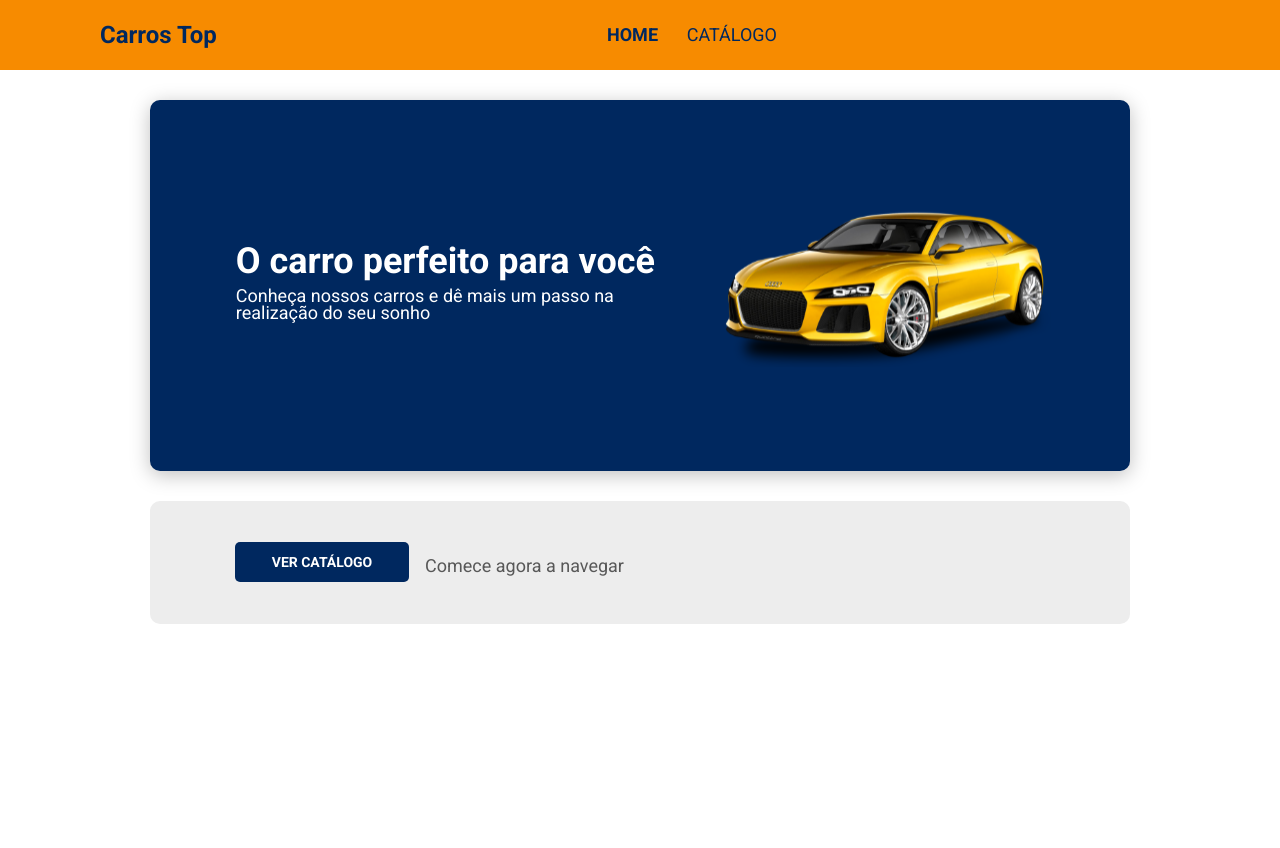
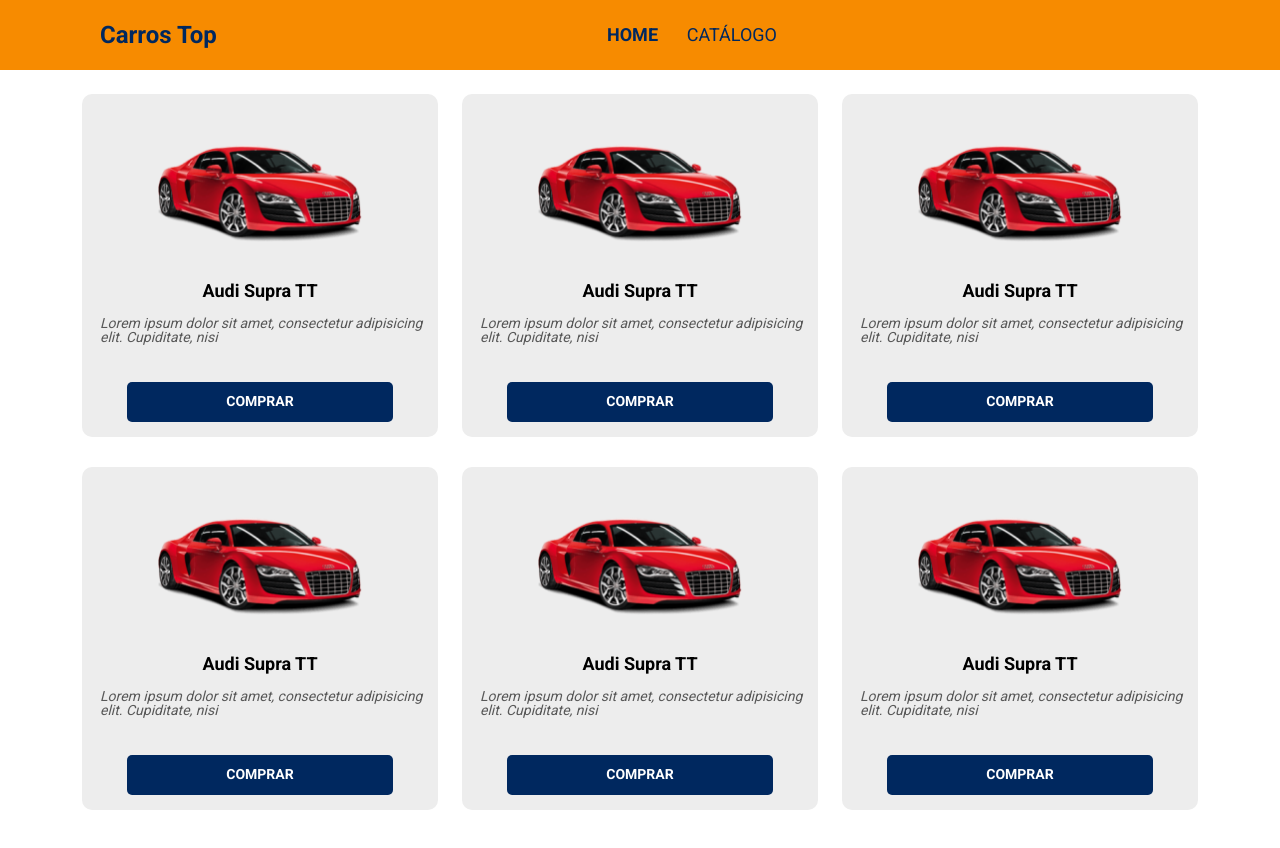
Before and after one commit to tiagogomes187/bds07, a React (Create React App) app in the folder frontweb/: page / in a window 1280 px wide. Shown: the top 848 px of the page. Before the commit the page ends 800 px from the top, so only its background shows below. Built offline with nearby package versions, Linux system fonts and the light colour scheme.

Commit message:
Finished cards with bootstrap grid system.

```diff
--- a/frontweb/src/App.css
+++ b/frontweb/src/App.css
@@ -12,3 +12,26 @@
     text-decoration: none;
     color: unset;
 }
+
+.home-card-banner {
+    background-color: #00285F;
+    box-shadow: 0px 4px 20px rgba(0, 0, 0, 0.25);
+    border-radius: 10px;
+}
+
+.base-card {
+    background-color: #EDEDED;
+    border-radius: 10px;
+}
+
+.base-button {
+    background-color: #00285F;
+    border-radius: 5px 5px 5px 5px;
+}
+
+.base-button H6 {
+    text-align: center;
+    color: #fff;
+    font-size: 14px;
+    text-transform: uppercase;
+}
--- a/frontweb/src/App.tsx
+++ b/frontweb/src/App.tsx
@@ -1,4 +1,5 @@
-import Home from 'pages/Home';
+import Catalog from 'pages/Catalog';
+// import Home from 'pages/Home';
 
 import './assets/styles/custom.scss';
 import './App.css';
@@ -6,7 +7,7 @@
 function App() {
   return (
     <>
-      <Home />
+      <Catalog />
     </>
   );
 }
--- a/frontweb/src/components/ButtonIcon/index.tsx
+++ b/frontweb/src/components/ButtonIcon/index.tsx
@@ -5,7 +5,7 @@
     <div className="btn-card">
       <div className="btn-content-container">
         <div>
-          <button className="btn">
+          <button className="btn base-button">
             <h6>VER CATÁLOGO</h6>
           </button>
         </div>
--- a/frontweb/src/components/ButtonIcon/styles.css
+++ b/frontweb/src/components/ButtonIcon/styles.css
@@ -19,8 +19,6 @@
 .btn-content-container button {
     Width: 174px;
     Height: 40px;
-    background-color: #00285F;
-    border-radius: 5px 5px 5px 5px;
     margin-bottom: 9px;
     margin-top: 28px;
 }
@@ -32,12 +30,6 @@
     Width: 199px;
     Height: 21px;
     margin-bottom: 25px;
-}
-
-.btn h6 {
-    color: #fff;
-    font-size: 14px;
-    text-transform: uppercase;
 }
 
 @media (min-width: 576px) {
@@ -71,9 +63,8 @@
 }
 
 @media (min-width: 1280px) {
-    .btn-card{
+    .btn-card {
         margin: 30px 150px 102px 150px;
         min-width: 979px;
-
     }
 }
--- /dev/null
+++ b/frontweb/src/components/ProductCard/index.tsx
@@ -0,0 +1,34 @@
+import './styles.css';
+
+import ProductImg from 'assets/images/product.png';
+
+const ProductCard = () => {
+  return (
+    <>
+      <div className="base-card product-card">
+        <div className="card-top-container">
+          <img src={ProductImg} alt="Nome do produto" />
+        </div>
+        <div className="card-bottom-container">
+          <h6>Audi Supra TT</h6>
+          <p>
+            Lorem ipsum dolor sit amet, consectetur adipisicing elit.
+            Cupiditate, nisi
+          </p>
+        </div>
+
+        <div className="btn-card">
+          <div className="btn-content-container">
+            <div>
+              <button className="btn base-button">
+                <h6>COMPRAR</h6>
+              </button>
+            </div>
+          </div>
+        </div>
+      </div>
+    </>
+  );
+};
+
+export default ProductCard;
--- /dev/null
+++ b/frontweb/src/components/ProductCard/styles.css
@@ -0,0 +1,82 @@
+.product-card {
+    margin-bottom: 20px;
+}
+
+.card-top-container {
+    text-align: center;
+}
+
+.card-top-container img {
+    padding: 14px 0 8px 0;
+    width: 220px;
+}
+
+.card-bottom-container {
+    text-align: center;
+}
+
+.card-bottom-container h6 {
+    padding: 0 0px 14px 0;
+    font-size: 18px;
+    color: #000000;
+}
+
+.card-bottom-container p {
+    padding: 0 14px 38px 22px;
+    text-align: left;
+    font-size: 14px;
+    font-style: italic;
+    line-height: 16px;
+    color: #585858;
+    margin: 0;
+}
+
+.btn-content-container {
+    padding: 0 22px 15px;
+    display: flex;
+    flex-direction: row;
+    justify-content: center;
+}
+
+.btn-content-container button {
+    width: 258px;
+    height: 40px;
+}
+
+@media (min-width: 576px) {
+    .product-card {
+        margin-bottom: 30px;
+    }
+    .btn-content-container {
+        padding: 0 18px 15px;
+    }
+    .btn-content-container button {
+        width: 220px;
+        height: 40px;
+    }
+    .card-bottom-container p {
+        padding: 0 12px 38px 18px;
+        font-size: 12px;
+        line-height: 14px
+    }
+}
+
+@media (min-width: 768px) {
+    .card-bottom-container p {
+        font-size: 14px;
+    }
+    .btn-content-container {
+        padding: 0 10px 15px;
+    }
+    .btn-content-container button {
+        width: 307px;
+        height: 40px;
+    }
+}
+
+@media (min-width: 1280px) {
+    .btn-content-container button {
+        width: 266px;
+        height: 40px;
+    }
+}
--- /dev/null
+++ b/frontweb/src/pages/Catalog/index.tsx
@@ -0,0 +1,40 @@
+import ProductCard from 'components/ProductCard';
+import Navbar from 'components/Navbar';
+
+const Catalog = () => {
+  return (
+    <>
+      <Navbar />
+
+      <div className="container my-4">
+        <div className="row">
+          <div className="col-sm-6 col-lg-4">
+            <ProductCard />
+          </div>
+
+          <div className="col-sm-6 col-lg-4">
+            <ProductCard />
+          </div>
+
+          <div className="col-sm-6 col-lg-4">
+            <ProductCard />
+          </div>
+
+          <div className="col-sm-6 col-lg-4">
+            <ProductCard />
+          </div>
+
+          <div className="col-sm-6 col-lg-4">
+            <ProductCard />
+          </div>
+
+          <div className="col-sm-6 col-lg-4">
+            <ProductCard />
+          </div>
+        </div>
+      </div>
+    </>
+  );
+};
+
+export default Catalog;
--- a/frontweb/src/pages/Home/styles.css
+++ b/frontweb/src/pages/Home/styles.css
@@ -28,9 +28,6 @@
 .home-card-banner {
     display: flex;
     flex-direction: column-reverse;
-    background-color: #00285F;
-    box-shadow: 0px 4px 20px rgba(0, 0, 0, 0.25);
-    border-radius: 10px;
     margin-left: 10px;
     margin-right: 10px;
     margin-bottom: 21px;
@@ -49,7 +46,6 @@
     .home-container {
         font-size: 36px;
         padding-top: 30px;
-
     }
     .home-content-container h1 {
         width: 420px;
@@ -70,7 +66,6 @@
         height: auto;
     }
     .home-card-banner {
-
         margin-left: 20px;
         margin-right: 20px;
         min-width: 536px;
@@ -81,13 +76,11 @@
 @media (min-width: 768px) {
     .home-container {
         min-height: 954px;
-
     }
     .home-card-banner {
         min-width: 728px;
         min-height: 475px;
         margin-bottom: 25px;
-
         margin-left: 20px;
         margin-right: 20px;
     }
```
Also changed, not shown: frontweb/src/assets/images/product.png (added).
